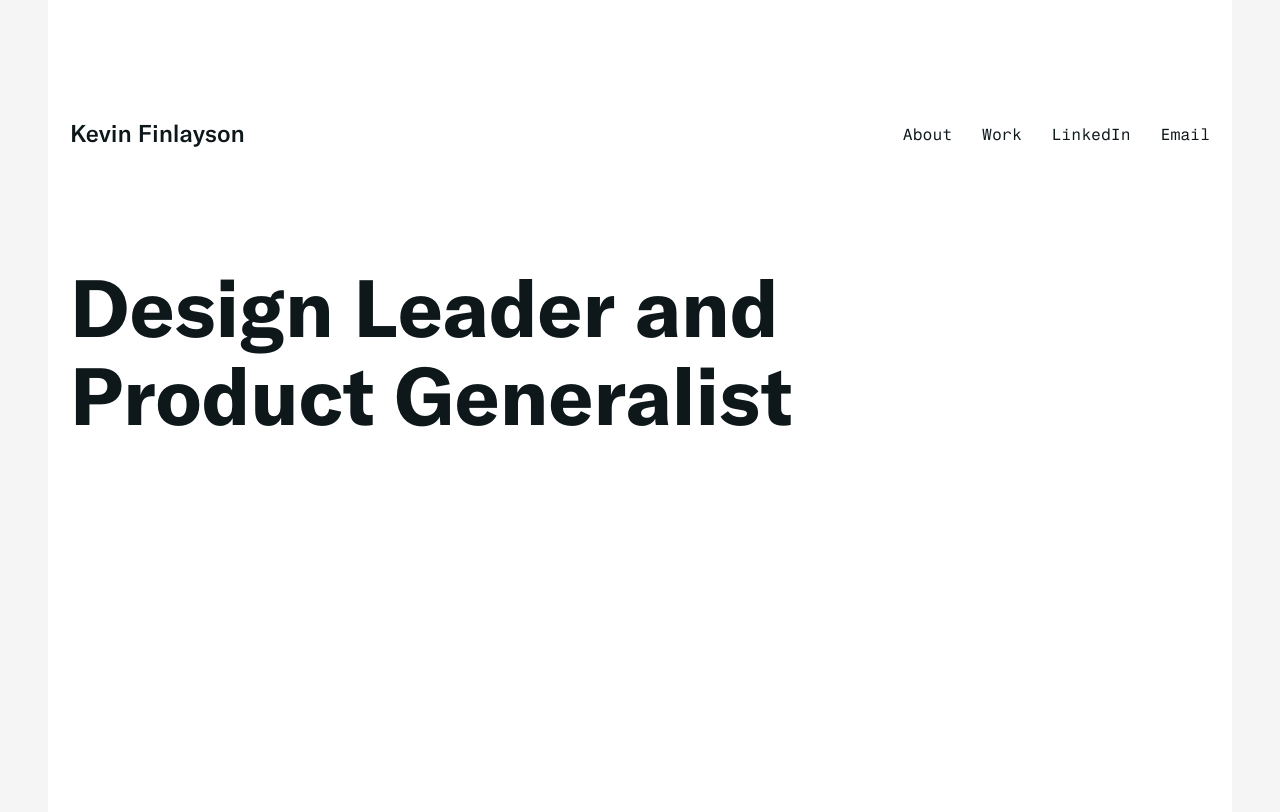
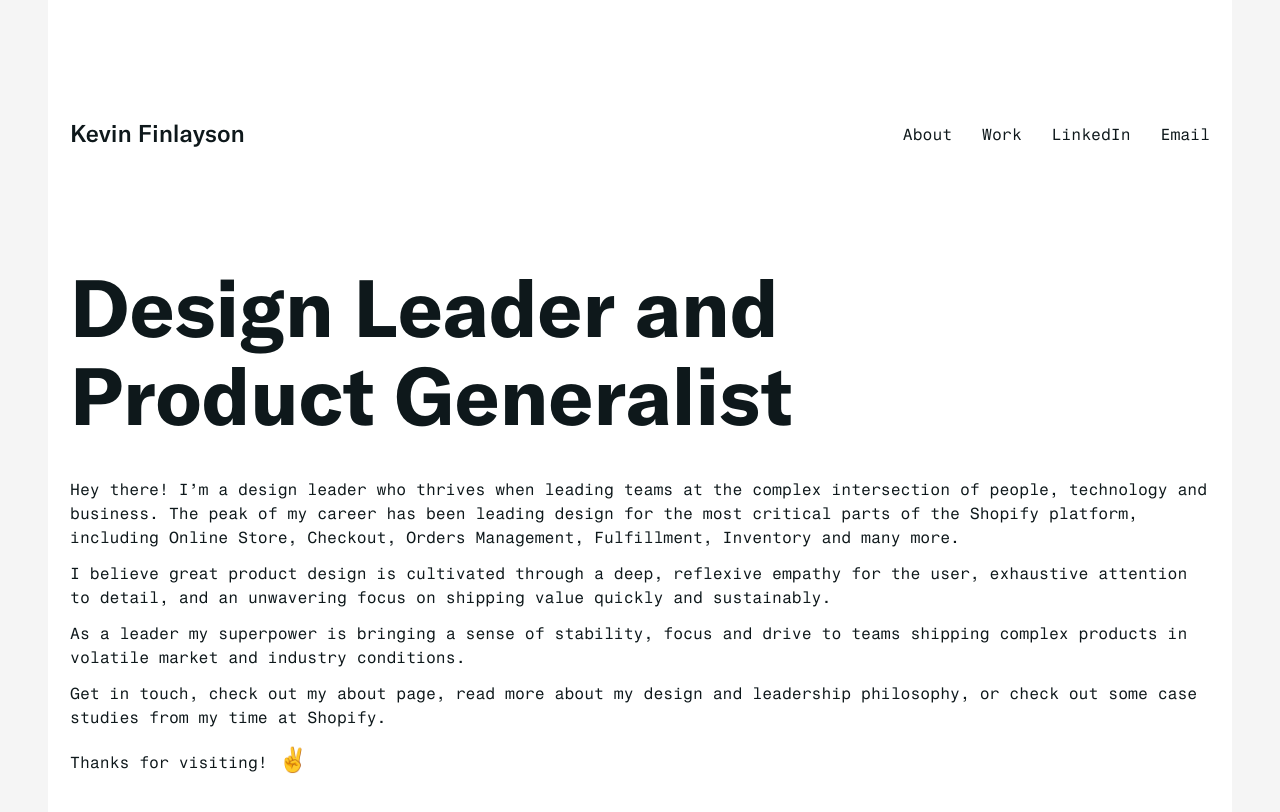
Before and after one commit to kevinfinlayson/kevinfinlayson.com, a Jekyll site: the page built from index.markdown, in a window 1280 px wide. Shown: the top 812 px of the page. Built offline with Jekyll 4.4.1, drawn with Linux system fonts in a browser that asks for light colours.

Commit message:
support for emoji

```diff
--- a/_sass/screen.scss
+++ b/_sass/screen.scss
@@ -21,3 +21,4 @@ Stylesheet for Kevin Finlayson website
 @import "layout";
 @import "header";
 @import "nav";
+@import "typography";
--- /dev/null
+++ b/_sass/typography.scss
@@ -0,0 +1,7 @@
+// Typography
+
+.emoji {
+    display: inline-block;
+    font-family: $emoji;
+    font-size: $large;
+}
--- a/_sass/variables.scss
+++ b/_sass/variables.scss
@@ -14,6 +14,7 @@ $dark-grey: #757575;
 $mono: "fragment-mono", ui-monospace, SFMono-Regular, "SF Mono", Menlo, Consolas, "Liberation Mono", monospace;
 $medium-sans: "gt-america-medium", -apple-system, BlinkMacSystemFont, "Segoe UI", "Noto Sans", Helvetica, Arial, sans-serif, "Apple Color Emoji", "Segoe UI Emoji";
 $bold-sans: "gt-america-bold", -apple-system, BlinkMacSystemFont, "Segoe UI", "Noto Sans", Helvetica, Arial, sans-serif, "Apple Color Emoji", "Segoe UI Emoji";
+$emoji: 'Segoe UI Emoji', 'Apple Color Emoji', 'Noto Color Emoji', 'Segoe UI Symbol', 'Android Emoji', 'EmojiSymbols';
 
 // Type scale
 
--- a/index.markdown
+++ b/index.markdown
@@ -5,3 +5,13 @@
 layout: home
 title: Design Leader and Product Generalist
 ---
+
+Hey there! I’m a design leader who thrives when leading teams at the complex intersection of people, technology and business. The peak of my career has been leading design for the most critical parts of the Shopify platform, including Online Store, Checkout, Orders Management, Fulfillment, Inventory and many more.
+
+I believe great product design is cultivated through a deep, reflexive empathy for the user, exhaustive attention to detail, and an unwavering focus on shipping value quickly and sustainably.
+
+As a leader my superpower is bringing a sense of stability, focus and drive to teams shipping complex products in volatile market and industry conditions.
+
+Get in touch, check out my about page, read more about my design and leadership philosophy, or check out some case studies from my time at Shopify.
+
+Thanks for visiting! <span class="emoji">&#x270C;</span>
```
